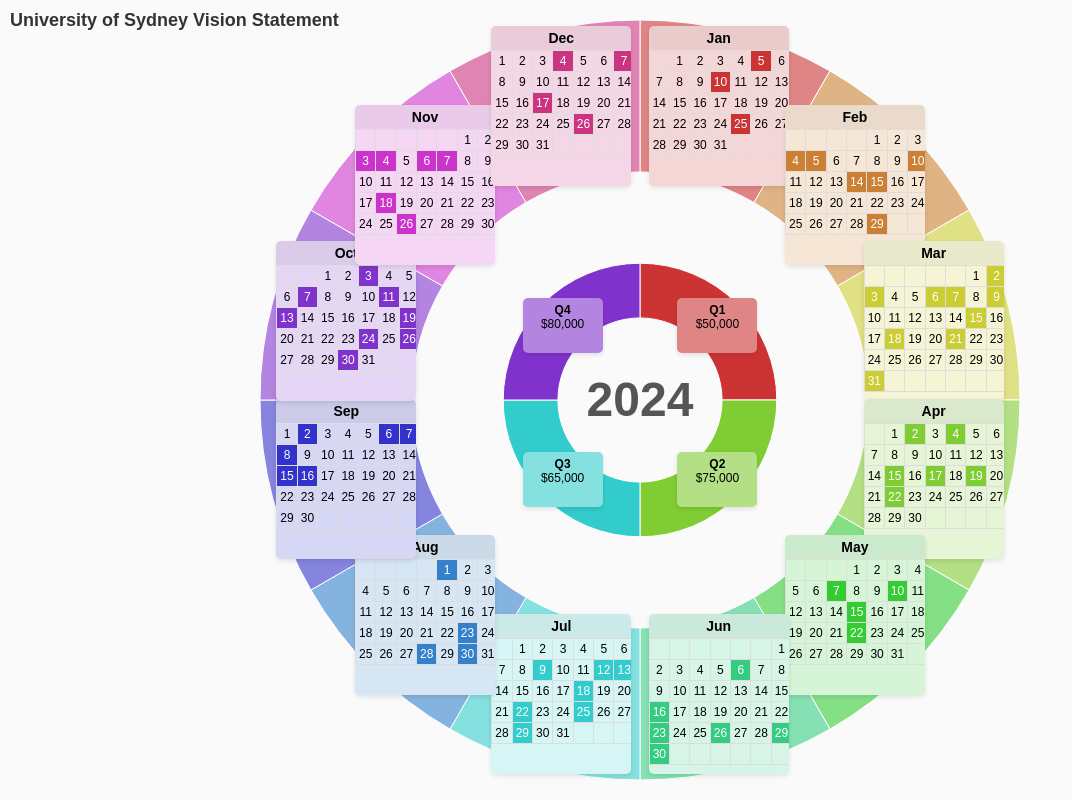
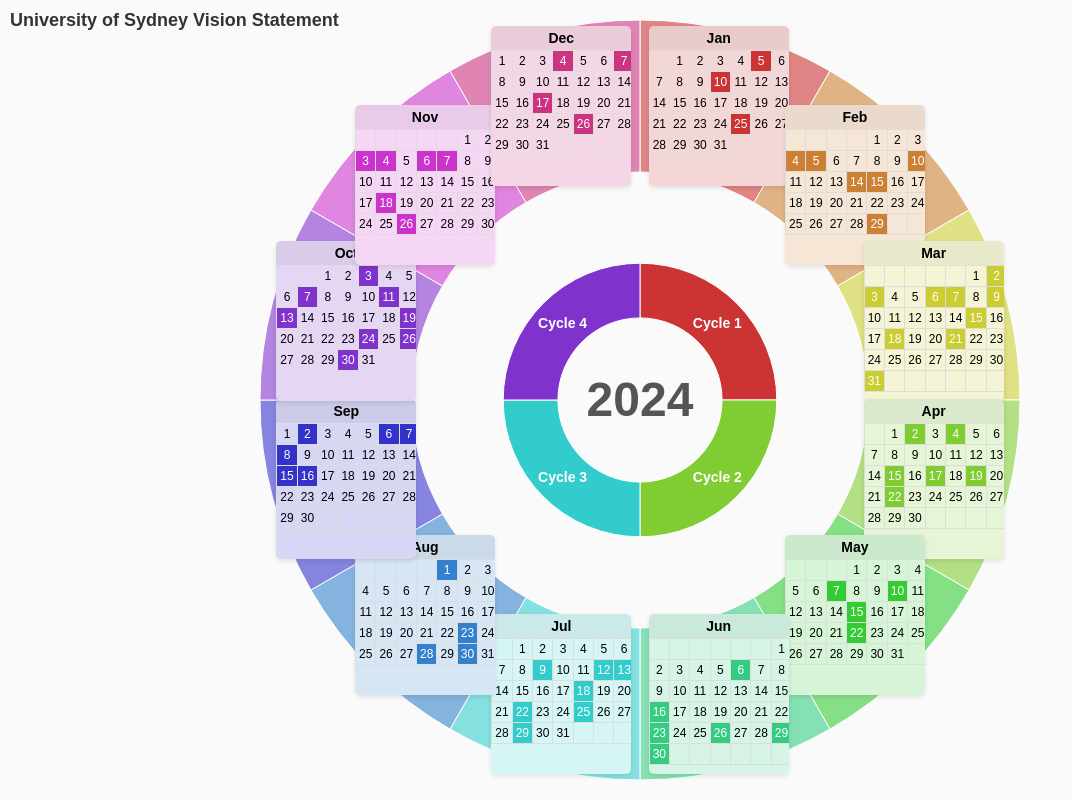
Before and after one commit to gianstk/donut-calendar, a plain HTML site: page index.html in a window 1280 px wide. Shown: the whole page, without its empty margins (0-1072 px from the left). Drawn offline with Linux system fonts and the light colour scheme.

Commit message:
fix: fix smaller donut content

```diff
--- a/index.html
+++ b/index.html
@@ -66,18 +66,6 @@
             font-weight: bold;
             color: #333;
         }
-        .budget {
-            position: absolute;
-            width: 80px;
-            height: 50px;
-            overflow: hidden;
-            font-size: 12px;
-            background-color: rgba(255, 255, 255, 0.9);
-            border-radius: 5px;
-            text-align: center;
-            padding-top: 5px;
-            box-shadow: 0 2px 5px rgba(0,0,0,0.1);
-        }
         #year-label {
             position: absolute;
             font-size: 48px;
@@ -113,6 +101,15 @@
         }
         .close-button:hover {
             color: #ff4d4d;
+        }
+        .cycle-label {
+            position: absolute;
+            font-size: 14px;
+            font-weight: bold;
+            color: #fff;
+            text-align: center;
+            width: 80px;
+            transform: translate(-50%, -50%);
         }
     </style>
 </head>
@@ -203,14 +200,6 @@
                 }
             }
 
-            // Sample budgets
-            var budgets = {
-                "Q1": "$50,000",
-                "Q2": "$75,000",
-                "Q3": "$65,000",
-                "Q4": "$80,000"
-            };
-
             // Create tooltip
             var tooltip = document.createElement('div');
             tooltip.className = 'tooltip';
@@ -287,8 +276,8 @@
                 });
             }
 
-            // Generate quarter slices and budgets
-            var quarters = ["Q1", "Q2", "Q3", "Q4"];
+            // Generate quarter slices and cycle labels
+            var cycles = ["Cycle 1", "Cycle 2", "Cycle 3", "Cycle 4"];
             for (var j = 0; j < 4; j++) {
                 var qStartAngle = j * 90;
                 var qEndAngle = qStartAngle + 90;
@@ -302,22 +291,21 @@
                 qPath.setAttribute("stroke-width", "1");
                 chart.appendChild(qPath);
 
-                // Position the budget
+                // Position the cycle label
                 var qAngle = (qStartAngle + qEndAngle) / 2 - 90;
                 var qRad = qAngle * Math.PI / 180.0;
-                var budRadius = (quarterRadius + quarterInnerRadius) / 2;
+                var labelRadius = (quarterRadius + quarterInnerRadius) / 2;
 
-                var budX = centerX + budRadius * Math.cos(qRad) - 40;
-                var budY = centerY + budRadius * Math.sin(qRad) - 25;
+                var labelX = centerX + labelRadius * Math.cos(qRad);
+                var labelY = centerY + labelRadius * Math.sin(qRad);
 
-                // Create a div for the budget
-                var budDiv = document.createElement("div");
-                budDiv.className = "budget";
-                budDiv.style.left = budX + "px";
-                budDiv.style.top = budY + "px";
-                budDiv.style.backgroundColor = adjustLightness(qColor, 20);
-                budDiv.innerHTML = "<strong>" + quarters[j] + "</strong><br>" + budgets[quarters[j]];
-                document.body.appendChild(budDiv);
+                // Create a div for the cycle label
+                var cycleDiv = document.createElement("div");
+                cycleDiv.className = "cycle-label";
+                cycleDiv.style.left = labelX + "px";
+                cycleDiv.style.top = labelY + "px";
+                cycleDiv.innerHTML = cycles[j];
+                document.body.appendChild(cycleDiv);
             }
 
             // Display the year at the center
@@ -348,7 +336,7 @@
                 // Create a new event card
                 var eventCard = document.createElement('div');
                 eventCard.className = 'event-card';
-                eventCard.style.backgroundColor = adjustLightness(monthColor, +20); // Darker shade of month color
+                eventCard.style.backgroundColor = adjustLightness(monthColor, +20); // Lighter shade of month color
 
                 // Create close button
                 var closeButton = document.createElement('button');
```
